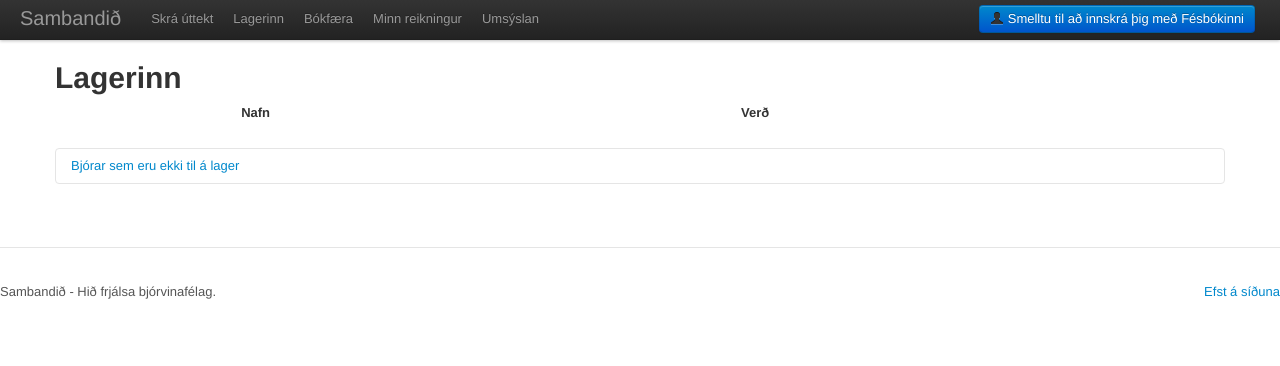
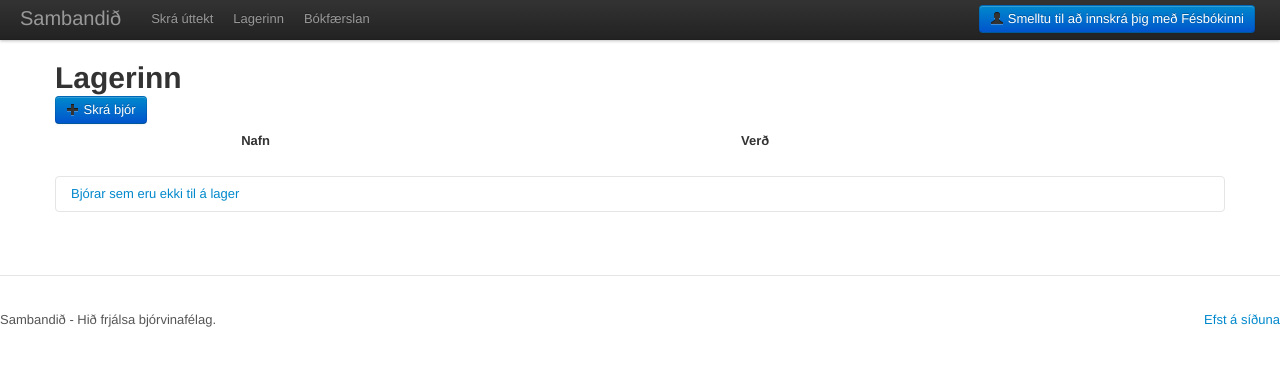
Before and after one commit to steinar/sambandid, a Flask app: template sambandid/templates/beers.html in a window 1280 px wide. Shown: the top 366 px of the page. Run offline with Flask 2, Linux system fonts and the light colour scheme; the template is opened without the code that fills it, so the values that code supplies are empty; some libraries are stand-ins or nearby versions.

Commit message:
Quanitity and some other minor UI features

```diff
--- a/sambandid/forms.py
+++ b/sambandid/forms.py
@@ -1,6 +1,6 @@
 # -*- coding: utf-8 -*-
 
-from wtforms import TextField, validators, IntegerField, FloatField
+from wtforms import TextField, validators, IntegerField, FloatField, SelectField
 from wtforms.ext.sqlalchemy.orm import Form
 from wtforms.ext.sqlalchemy.fields import QuerySelectField
 from wtforms.fields import TextAreaField, FileField
@@ -24,6 +24,7 @@ class BeerForm(Form):
 class BeerTransactionForm(Form):
     user = QuerySelectField(u'Félagsmaður', query_factory=lambda: User.get_all())
     beer = QuerySelectField(u'Bjór', query_factory=lambda: Beer.all_active())
+    quantity = SelectField(u'Fjöldi', default=1, choices=[(x, x) for x in range(1, 13)])
 
 
 class DepositTransactionForm(Form):
--- a/sambandid/models.py
+++ b/sambandid/models.py
@@ -142,11 +142,13 @@ class Transaction(SaveMixIn, db.Model):
 
     transaction_date = db.Column(db.DateTime)
 
-    def __init__(self, user=None, registered_by=None, beer=None, amount=None, comment=''):
+    def __init__(self, user=None, registered_by=None, beer=None, amount=None, comment='', quantity=1):
         self.user = user
         self.registered_by = registered_by
         self.beer = beer
         self.amount = beer and beer.price and -beer.price or amount or None
+        if self.amount:
+            self.amount *= int(quantity)
         self.transaction_date = datetime.utcnow()
         self.comment = comment
 
--- a/sambandid/templates/beers.html
+++ b/sambandid/templates/beers.html
@@ -2,7 +2,7 @@
 
 {% block content %}
 <h1>Lagerinn</h1>
-
+<a class="btn btn-primary" href="{{url_for('beer_add')}}"><span class="icon-plus"></span> Skrá bjór</a>
     {% with %}
         {% set beers = beers %}
         {% include 'beer_table_snippet.html' %}
--- a/sambandid/templates/main.html
+++ b/sambandid/templates/main.html
@@ -66,16 +66,13 @@
                 <ul class="nav">
                     <li><a href="{{url_for('quick_transaction')}}">Skrá úttekt</a></li>
                     <li><a href="{{url_for('beers')}}">Lagerinn</a></li>
-                    <li><a href="{{url_for('transaction_add')}}">Bókfæra</a></li>
-                    <li><a href="{{url_for('transactions')}}">Minn reikningur</a></li>
+
                     <li class="dropdown">
-                        <a href="#" class="dropdown-toggle" data-toggle="dropdown">Umsýslan</a>
+                        <a href="#" class="dropdown-toggle" data-toggle="dropdown">Bókfærslan</a>
                         <ul class="dropdown-menu">
-                            <li><a class="" href="{{url_for('beer_add')}}">Skrá bjór</a></li>
-                            <li><a class="" href="{{url_for('recent_transactions')}}">Færsluyfirlit</a></li>
-                            <li><a class="" href="{{url_for('status_overview')}}"><span class="icon-wrench"></span> Sambandsstöðuyfirlit</a></li>
-                            {# <li><a class="" href="{{url_for('transactionview.index_view')}}"><span class="icon-wrench"></span> Bókhaldið</a></li> #}
-                            {# <li><a class="" href="{{url_for('userview.index_view')}}"><span class="icon-wrench"></span> Notendur</a></li> #}
+                            <li><a href="{{url_for('transaction_add')}}">Skrá innlegg eða úttekt</a></li>
+                            <li><a href="{{url_for('recent_transactions')}}">Sjóðsreikningurinn</a></li>
+                            <li><a href="{{url_for('status_overview')}}">Sambandsstöðuyfirlit</a></li>
                         </ul>
                     </li>
                 </ul>
@@ -103,19 +100,15 @@
             <p>Hér eru allir vinir. Ekki með aðgang? Skráðu þig! Áttu engan pening? Við lánum þér!</p>
 
             {% if user %}
+                <a class="btn btn-large btn-primary" href="{{url_for('quick_transaction_beers', username=user.username)}}">
+                    <span class="icon-user"></span> Skrá úttekt á mig (<strong>{{user.first_name}})</strong></a>
+                Eða kannski <a href="{{url_for('quick_transaction')}}">einhvern annan</a>?
                 {% include 'user_workspace.html' %}
             {% endif %}
 
 
         </div>
     </div>
-    <!--<div class="span2">-->
-        <!--<img src="{{ url_for('static', filename='img/sambandid.png') }}" width="150"/>-->
-        <!--<object width="150" height="100">-->
-            <!--<param name="movie" value="http://www.gogoyoko.com/object/widget_player.swf?songId=84759" /><param name="allowscriptaccess" value="always" />-->
-            <!--<embed src="http://www.gogoyoko.com/object/widget_player.swf?songId=84759" type="application/x-shockwave-flash" allowscriptaccess="always" width="150" height="100" />-->
-        <!--</object>-->
-    <!--</div>-->
     <h2>Nýlegar færslur</h2>
     <div class="row">
         <div class="span12">
--- a/sambandid/templates/transaction_form.html
+++ b/sambandid/templates/transaction_form.html
@@ -8,6 +8,7 @@
     <form method="post" action="{{url_for('transaction_add')}}" class="well">
         {{ render_field(beer_form.user) }}
         {{ render_field(beer_form.beer) }}
+        {{ render_field(beer_form.quantity) }}
         <p><button type="submit" name="beer" data-loading-text="augnablik..." class="btn  btn-primary"><span class="icon-ok"></span> Skrá drykkju</button></p>
     </form>
 </div>
--- a/sambandid/views.py
+++ b/sambandid/views.py
@@ -163,8 +163,8 @@ def transactions(user=None):
 @app.route('/transactions/recent')
 @inject_user
 def recent_transactions(user=None):
-    recent_plus = Transaction.query.filter(Transaction.amount>0).order_by(Transaction.transaction_date.desc()).limit(20)
-    recent_minus = Transaction.query.filter(Transaction.amount<0).order_by(Transaction.transaction_date.desc()).limit(20)
+    recent_plus = Transaction.query.filter(Transaction.amount>0).order_by(Transaction.transaction_date.desc()).limit(200)
+    recent_minus = Transaction.query.filter(Transaction.amount<0).order_by(Transaction.transaction_date.desc()).limit(200)
     return render_template('recent_transactions.html', user=user, recent_minus=recent_minus, recent_plus=recent_plus)
 
 
```
